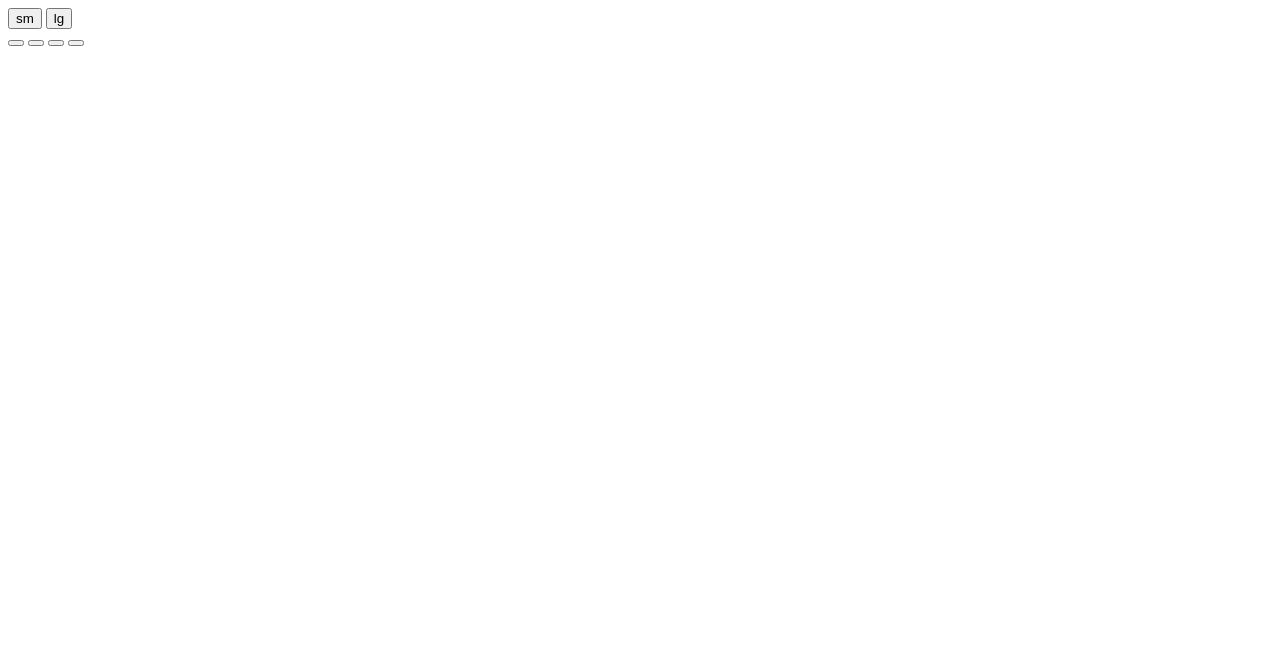
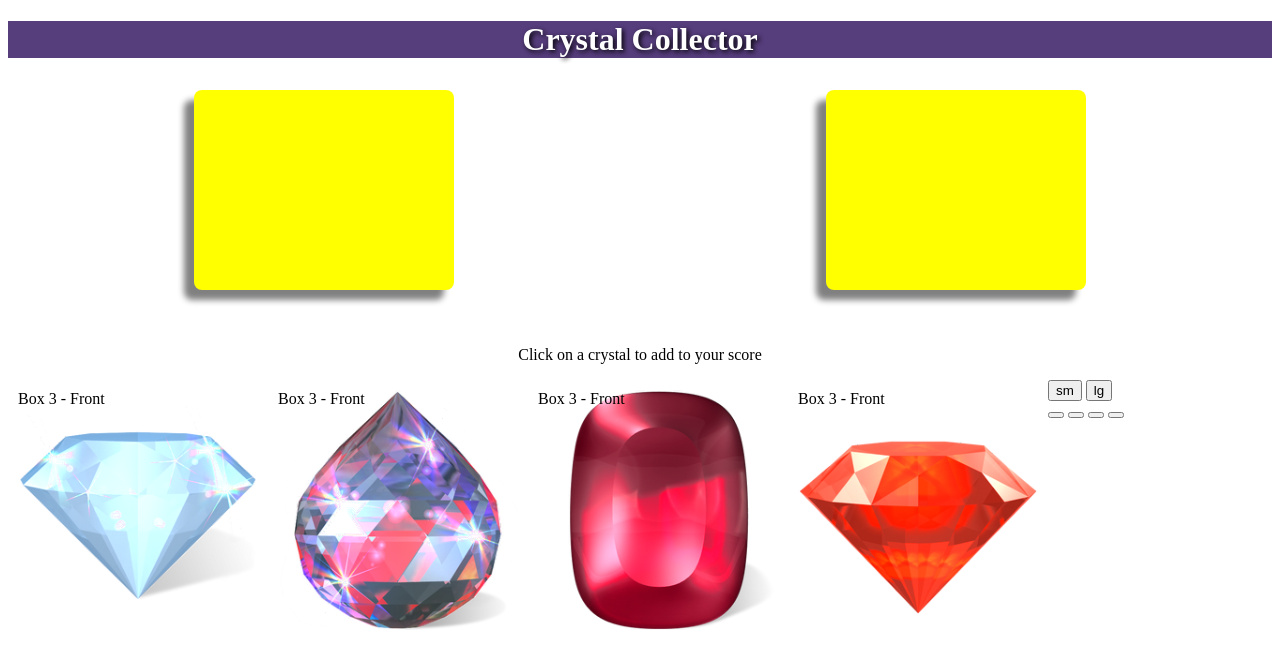
Before and after one commit to snowghost24/Crystal-Collector-Game, a plain HTML site: page index.html in a window 1280 px wide. Drawn offline with nearby package versions, Linux system fonts and the light colour scheme; files whose address does not match are found by name.

Commit message:
added css and icons to to page

```diff
--- a/index.html
+++ b/index.html
@@ -1,15 +1,150 @@
 <!DOCTYPE html>
 <html lang="en">
 
-<head>
-   <meta charset="UTF-8">
-   <meta name="viewport" content="width=device-width, initial-scale=1.0">
+<head><link rel='stylesheet' href='https://cdnjs.cloudflare.com/ajax/libs/bootstrap-material-design/4.0.2/bootstrap-material-design.css'/>
+   <meta charset="UTF-8"><meta name="viewport" content="width=device-width, initial-scale=1.0">
    <meta http-equiv="X-UA-Compatible" content="ie=edge">
+
+
    <script src="https://cdnjs.cloudflare.com/ajax/libs/jquery/3.2.1/jquery.min.js"></script>
+
    <title>Document</title>
+
+   <style>
+      .display-2 {
+         text-align: center;
+         font-weight: bold;
+         background-color: #563d7c;
+         color: white;
+          text-shadow: 2px 2px 5px black;
+      }
+
+      .jumbotron {
+         background-color: #563d7c;
+      }
+
+
+      .rands{
+         width: 240px;
+         height: 180px;
+         background: yellow;
+         color: slategray;
+         border-radius: 8px;
+         padding: 10px;
+         margin: 10px;
+         display: flex;
+         text-shadow: 2px 2px 5px black;
+          box-shadow: -10px 10px 6px grey;
+      }
+
+      .values {
+         display: flex;
+         justify-content: center;
+         justify-content: space-around;
+      }
+
+      p {
+         padding-top: 30px;
+         text-align: center;
+
+      }
+
+      /* ruby rotation animation  */
+
+       .flip3D {
+         width: 240px;
+         height: 240px;
+         margin: 10px;
+         float: left;
+      }
+
+      .flip3D>.front {
+         position: absolute;
+         transform: perspective( 600px) rotateY( 0deg);
+         /* background-image: url("/Users/Snowghost/Desktop/playworkspace/Swarovski crystal Icon/Swarovski-crystal-16.ico"); */
+         background-size: cover;
+         width: 240px;
+         height: 240px;
+         border-radius: 7px;
+         backface-visibility: hidden;
+         transition: transform .5s linear 0s;
+      }
+
+      .flip3D>.back {
+         position: absolute;
+         transform: perspective( 600px) rotateY( 180deg);
+        /* background-image: url("/Users/Snowghost/Desktop/playworkspace/Swarovski crystal Icon/Swarovski-crystal-16.ico"); */
+        background-size: cover;
+         width: 240px;
+         height: 240px;
+         border-radius: 7px;
+         backface-visibility: hidden;
+         transition: transform .5s linear 0s;
+      }
+
+      .flip3D:hover>.front {
+         transform: perspective( 600px) rotateY( -180deg);
+      }
+
+      .flip3D:hover>.back {
+         transform: perspective( 600px) rotateY( 0deg);
+      }
+
+         .alt-img1{
+           background-image: url("/Users/Snowghost/Documents/week-4-game/assets/images/iconset-jewelry-icons-by-aha-soft/Diamond Icon/Diamond-icon-256.png");
+      }
+
+
+         .alt-img2{
+           background-image: url("/Users/Snowghost/Desktop/playworkspace/Swarovski crystal Icon/Swarovski-crystal-16.ico");
+      }
+
+      .alt-img3{
+           background-image: url("/Users/Snowghost/Documents/week-4-game/assets/images/iconset-jewelry-icons-by-aha-soft/Garnet Icon/Garnet-icon-256.png");
+      }
+
+         .alt-img4{
+           background-image: url("/Users/Snowghost/Documents/week-4-game/assets/images/iconset-jewelry-icons-by-aha-soft/Gem Icon/Gem-icon-256.png");
+      }
+
+   </style>
 </head>
 
 <body>
+   <div class="jumbotron jumbotron-fluid">
+      <div class="container bg-dark">
+         <h1 class="display-2">Crystal Collector</h1>
+         <!-- <p class="lead">This is a modified jumbotron that occupies the entire horizontal space of its parent.</p> -->
+      </div>
+   </div>
+
+   <div class="values">
+      <div class="lg-rand rands"></div>
+      <div class="sm-rand rands"></div>
+
+   </div>
+
+<p>Click on a crystal to add to your score</p>
+<div class="crystals-div">
+   <div class="flip3D btn1 crystal-btn">
+      <div class="back alt-img1 ">Box 3 - Back</div>
+      <div class="front alt-img1">Box 3 - Front</div>
+   </div>
+   <div class="flip3D btn2 crystal-btn">
+      <div class="back alt-img2">Box 3 - Back</div>
+      <div class="front alt-img2">Box 3 - Front</div>
+   </div>
+   <div class="flip3D btn3 crystal-btn">
+      <div class="back alt-img3">Box 3 - Back</div>
+      <div class="front alt-img3">Box 3 - Front</div>
+   </div>
+
+   <div class="flip3D btn4 crystal-btn">
+      <div class="back alt-img4">Box 3 - Back</div>
+      <div class="front alt-img4">Box 3 - Front</div>
+   </div>
+</div>
+
    <button id="smnumb-btn" onclick="smNumbGen()">sm</button>
    <button id="lgnumb-btn" onclick="lgNumbGen()">lg</button>
    <div class="crystals-div">
@@ -58,20 +193,20 @@
       $(document).ready(function () {
          $(".crystal-btn").on("click", function () {
             // console.log($(this).attr("class"));
-            if ($(this).attr("class") == "btn1 crystal-btn") {
+            if ($(this).attr("class") == "flip3D btn1 crystal-btn") {
                sumTotalArray.push(smNumbArray[0]);
 
             }
-            if ($(this).attr("class") == "btn2 crystal-btn") {
+            if ($(this).attr("class") == "flip3D btn2 crystal-btn") {
                sumTotalArray.push(smNumbArray[1]);
 
             }
-            if ($(this).attr("class") == "btn3 crystal-btn") {
+            if ($(this).attr("class") == "flip3D btn3 crystal-btn") {
                sumTotalArray.push(smNumbArray[2]);
 
             }
 
-            if ($(this).attr("class") == "btn4 crystal-btn") {
+            if ($(this).attr("class") == "flip3D btn4 crystal-btn") {
                sumTotalArray.push(smNumbArray[3]);
 
             }
```
